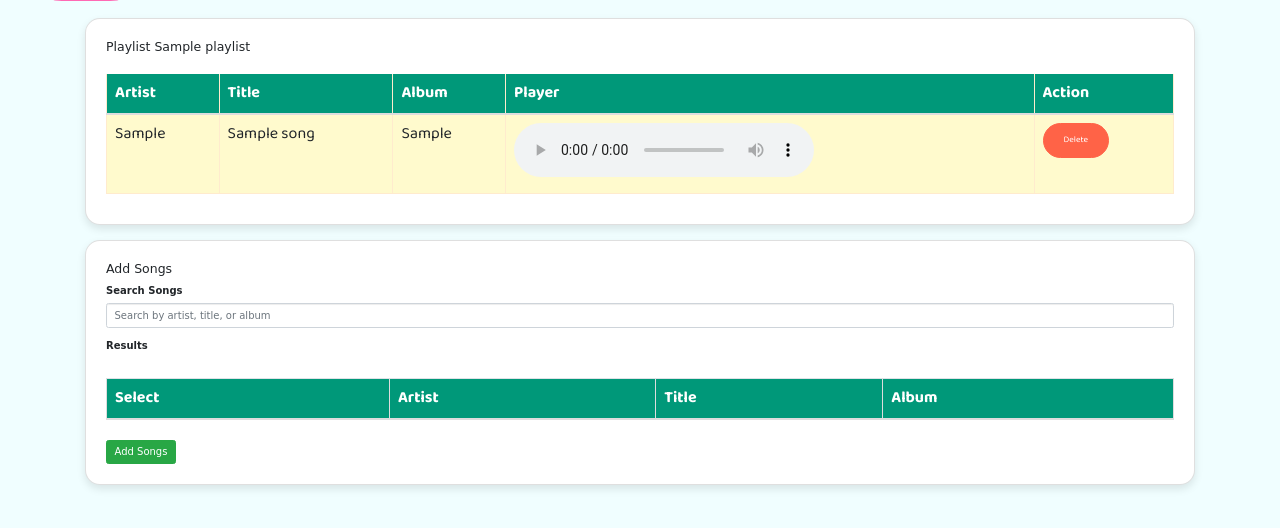
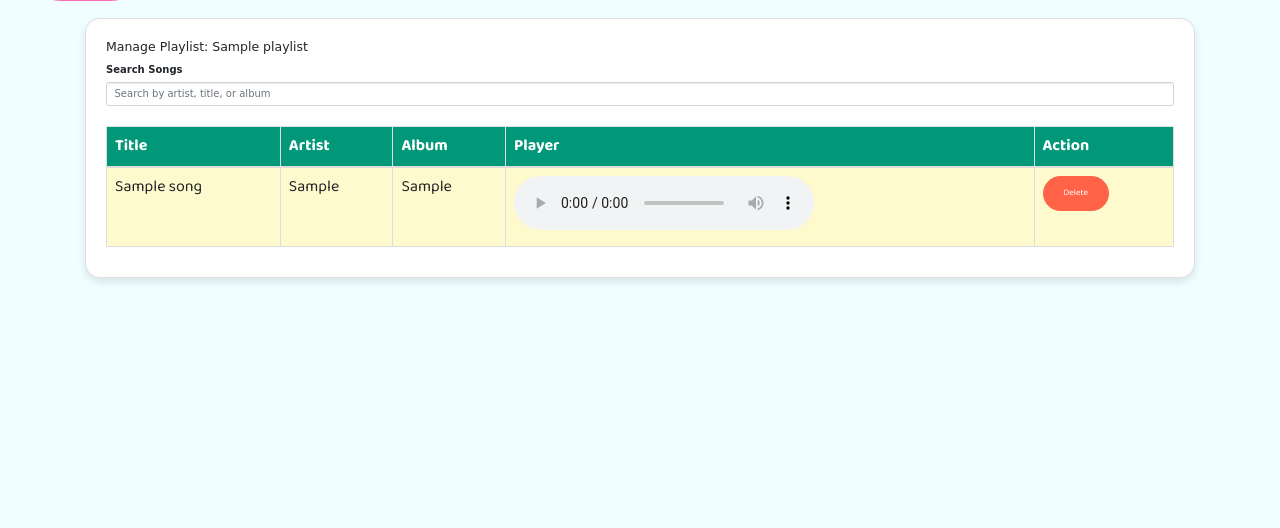
Before and after one commit to TheFerry10/tonitunes, a Flask app: page /playlist/edit/1 in a window 1280 px wide. Shown: the part 172-700 px from the top of the page. Run offline with Flask 3, Linux system fonts and the light colour scheme; tables that the repository leaves empty hold one stand-in row (values such as "Sample post"); lists and menus that the app fills with data are empty; some libraries are stand-ins or nearby versions.

Commit message:
Enhance button styles with new action button design and hover effects

```diff
--- a/src/app/cardmanager/static/styles.css
+++ b/src/app/cardmanager/static/styles.css
@@ -54,6 +54,17 @@ body {
 
 .btn-danger:hover {
     background-color: #ff4500;
+    transform: scale(1.05);
+}
+
+.btn-action {
+    border-radius: 20px;
+    padding: 10px 20px;
+    font-family: 'Baloo 2', cursive, sans-serif;
+    transition: background-color 0.3s ease, transform 0.3s ease;
+}
+
+.btn-action:hover {
     transform: scale(1.05);
 }
 
--- a/src/app/cardmanager/templates/playlist-edit.html
+++ b/src/app/cardmanager/templates/playlist-edit.html
@@ -1,48 +1,14 @@
 {% extends "base.html" %}
 {% import "bootstrap/wtf.html" as wtf %}
 
-{% block title %}Playlist{% endblock %}
+{% block title %}Manage Playlist{% endblock %}
 
 {% block page_content %}
 <div id="notification" class="alert" style="display: none;"></div>
 <div class="card wtf-form-card">
     <div class="card-body">
-        <h5 class="card-title">Playlist {{ playlist.name }}</h5>
-        <table class="table">
-            <thead>
-                <tr>
-                    <th>Artist</th>
-                    <th>Title</th>
-                    <th>Album</th>
-                    <th>Player</th>
-                    <th>Action</th>
-                </tr>
-            </thead>
-            <tbody id="playlist_table_body">
-                {% for song in playlist.songs %}
-                <tr>
-                    <td>{{ song.artist }}</td>
-                    <td>{{ song.title }}</td>
-                    <td>{{ song.album }}</td>
-                    <td>
-                        <audio controls>
-                            <source src="/static/audio/{{ song.filename.split('/').pop() }}" type="audio/mpeg">
-                            Your browser does not support the audio element.
-                        </audio>
-                    </td>
-                    <td>
-                        <button type="button" onclick="removeSongFromPlaylist('{{ playlist.id }}', '{{ song.id }}')" class="btn btn-danger btn-sm">Delete</button>
-                    </td>
-                </tr>
-                {% endfor %}
-            </tbody>
-        </table>
-    </div>
-</div>
+        <h5 class="card-title">Manage Playlist: {{ playlist.name }}</h5>
 
-<div class="card wtf-form-card mt-4">
-    <div class="card-body">
-        <h5 class="card-title">Add Songs</h5>
         <div class="form-group">
             <label for="song_search">Search Songs</label>
             <input
@@ -52,39 +18,56 @@
                 placeholder="Search by artist, title, or album"
             />
         </div>
-        <div class="form-group">
-            <label for="song_results">Results</label>
-            <div style="max-height: 300px; overflow-y: auto;">
+        <div>
             <table class="table table-hover table-bordered">
                 <thead>
                     <tr>
-                            <th>Select</th>
+                        <th>Title</th>
                         <th>Artist</th>
-                            <th>Title</th>
                         <th>Album</th>
+                        <th>Player</th>
+                        <th>Action</th>
                     </tr>
                 </thead>
-                    <tbody id="song_results">
-                        <!-- Results will be populated dynamically -->
+                <tbody id="playlist_table_body">
+                    <!-- Current playlist songs -->
+                    {% for song in playlist.songs %}
+                    <tr>
+                        <td>{{ song.title }}</td>
+                        <td>{{ song.artist }}</td>
+                        <td>{{ song.album }}</td>
+                        <td>
+                            <audio controls>
+                                <source src="/static/audio/{{ song.filename.split('/').pop() }}" type="audio/mpeg">
+                                Your browser does not support the audio element.
+                            </audio>
+                        </td>
+                        <td>
+                            <button type="button" onclick="removeSongFromPlaylist('{{ playlist.id }}', '{{ song.id }}')" class="btn btn-danger btn-sm btn-action">Delete</button>
+                        </td>
+                    </tr>
+                    {% endfor %}
+                </tbody>
+                <tbody id="search_results_body">
+                    <!-- Search results will be dynamically populated -->
                 </tbody>
             </table>
         </div>
-        </div>
-        <button id="add_songs_button" class="btn btn-success">Add Songs</button>
     </div>
 </div>
 
 <script>
     const songSearchInput = document.getElementById('song_search');
-    const songResultsTable = document.getElementById('song_results');
-    const addSongsButton = document.getElementById('add_songs_button');
     const playlistTableBody = document.getElementById('playlist_table_body');
-    let selectedSongs = [];
+    const searchResultsBody = document.getElementById('search_results_body');
 
     // Fetch and display songs based on search input
     songSearchInput.addEventListener('input', () => {
         const query = songSearchInput.value.trim();
-        if (query.length < 2) return; // Avoid unnecessary requests for short queries
+        if (query.length < 2) {
+            searchResultsBody.innerHTML = ''; // Clear search results for short queries
+            return;
+        }
 
         fetch(`/songs/search?q=${encodeURIComponent(query)}`)
             .then(response => {
@@ -92,100 +75,97 @@
                 return response.json();
             })
             .then(data => {
-                populateSongResults(data);
+                populateSearchResults(data);
             })
             .catch(error => {
                 console.error('Error fetching songs:', error);
-                alert('Failed to load songs. Please try again later.');
+                showNotification('Failed to load songs. Please try again.', 'error');
             });
     });
 
-    // Populate the song results table
-    function populateSongResults(songs) {
-        songResultsTable.innerHTML = ''; // Clear previous results
+    // Populate the search results table
+    function populateSearchResults(songs) {
+        searchResultsBody.innerHTML = ''; // Clear previous results
         songs.forEach(song => {
             const row = document.createElement('tr');
 
-            // Checkbox for selection
-            const selectCell = document.createElement('td');
-            const checkbox = document.createElement('input');
-            checkbox.type = 'checkbox';
-            checkbox.value = song.id;
-            checkbox.addEventListener('change', () => {
-                if (checkbox.checked) {
-                    selectedSongs.push(song);
-                } else {
-                    selectedSongs = selectedSongs.filter(s => s.id !== song.id);
-                }
-            });
-            selectCell.appendChild(checkbox);
+            // Title, Artist, Album cells
+            const titleCell = document.createElement('td');
+            titleCell.textContent = song.title;
 
-            // Artist, Title, Album cells
             const artistCell = document.createElement('td');
             artistCell.textContent = song.artist;
-
-            const titleCell = document.createElement('td');
-            titleCell.textContent = song.title;
 
             const albumCell = document.createElement('td');
             albumCell.textContent = song.album || 'Unknown';
 
+            // Player cell
+            const playerCell = document.createElement('td');
+            const audioPlayer = document.createElement('audio');
+            audioPlayer.controls = true;
+            const audioSource = document.createElement('source');
+            audioSource.src = `/static/audio/${song.filename.split('/').pop()}`;
+            audioSource.type = 'audio/mpeg';
+            audioPlayer.appendChild(audioSource);
+            playerCell.appendChild(audioPlayer);
+
+            // Action cell with "Add" button
+            const actionCell = document.createElement('td');
+            const addButton = document.createElement('button');
+            addButton.className = 'btn btn-success btn-sm btn-action';
+            addButton.textContent = 'Add';
+            addButton.onclick = () => addSongToPlaylist('{{ playlist.id }}', song);
+
+            actionCell.appendChild(addButton);
+
             // Append cells to the row
-            row.appendChild(selectCell);
+            row.appendChild(titleCell);
             row.appendChild(artistCell);
-            row.appendChild(titleCell);
             row.appendChild(albumCell);
+            row.appendChild(playerCell);
+            row.appendChild(actionCell);
 
-            // Append the row to the table
-            songResultsTable.appendChild(row);
+            // Append the row to the search results table
+            searchResultsBody.appendChild(row);
         });
     }
 
-    // Add selected songs to the playlist
-    addSongsButton.addEventListener('click', () => {
-        if (selectedSongs.length === 0) {
-            showNotification('No songs selected', 'error');
-            return;
-        }
-
-        const playlistId = '{{ playlist.id }}';
-        const songIds = selectedSongs.map(song => song.id);
-
-        fetch(`/api/playlists/${playlistId}/songs`, {
+    // Add a song to the playlist and update the table dynamically
+    function addSongToPlaylist(playlistId, song) {
+        fetch(`/api/playlists/${playlistId}/songs/${song.id}`, {
             method: 'POST',
-            headers: { 'Content-Type': 'application/json' },
-            body: JSON.stringify({ song_ids: songIds })
+            headers: { 'Content-Type': 'application/json' }
         })
         .then(response => {
-                if (!response.ok) throw new Error('Failed to add songs');
+            if (!response.ok) throw new Error('Failed to add the song');
             return response.json();
         })
         .then(() => {
-                selectedSongs.forEach(song => addSongToTable(song));
-                selectedSongs = []; // Clear selection
-                showNotification('Songs added successfully!', 'success');
+            addSongToTable(song);
+            showNotification('Song added successfully!', 'success');
         })
         .catch(error => {
-                console.error('Error adding songs:', error);
-                showNotification('Failed to add songs. Please try again.', 'error');
+            console.error('Error adding song:', error);
+            showNotification('Failed to add the song. Please try again.', 'error');
         });
-    });
+    }
 
     // Add a new row to the playlist table
     function addSongToTable(song) {
         const newRow = document.createElement('tr');
+
         newRow.innerHTML = `
+            <td>${song.title}</td>
             <td>${song.artist}</td>
-            <td>${song.title}</td>
             <td>${song.album || 'Unknown'}</td>
             <td>
                 <audio controls>
-                    <source src="/static/audio/${song.filename ? song.filename.split('/').pop() : ''}" type="audio/mpeg">
+                    <source src="/static/audio/${song.filename.split('/').pop()}" type="audio/mpeg">
                     Your browser does not support the audio element.
                 </audio>
             </td>
             <td>
-                <button type="button" onclick="removeSongFromPlaylist('{{ playlist.id }}', '${song.id}')" class="btn btn-danger btn-sm">Delete</button>
+                <button type="button" onclick="removeSongFromPlaylist('{{ playlist.id }}', '${song.id}')" class="btn btn-danger btn-sm btn-action">Delete</button>
             </td>
         `;
 
@@ -199,16 +179,14 @@
             headers: { 'Content-Type': 'application/json' }
         })
         .then(response => {
-            if (response.ok) {
+            if (!response.ok) throw new Error('Failed to remove the song');
             const row = document.querySelector(`button[onclick="removeSongFromPlaylist('${playlistId}', '${songId}')"]`).closest('tr');
             if (row) row.remove();
-            } else {
-                throw new Error('Failed to remove the song');
-            }
+            showNotification('Song removed successfully!', 'success');
         })
         .catch(error => {
             console.error('Error removing song:', error);
-            alert('Failed to remove the song. Please try again.');
+            showNotification('Failed to remove the song. Please try again.', 'error');
         });
     }
 
```
Lines whose indentation alone changed are shown as unchanged.
